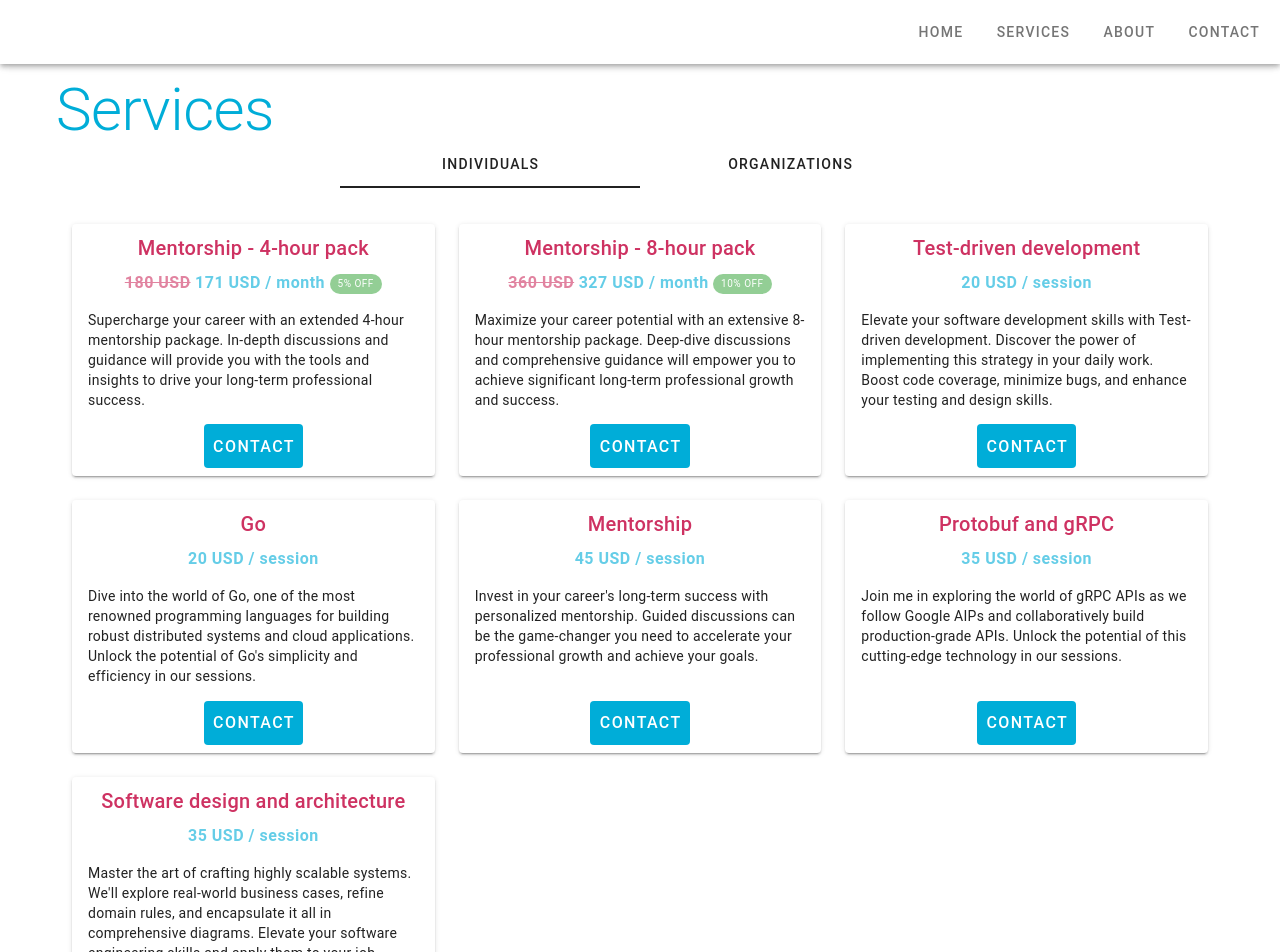
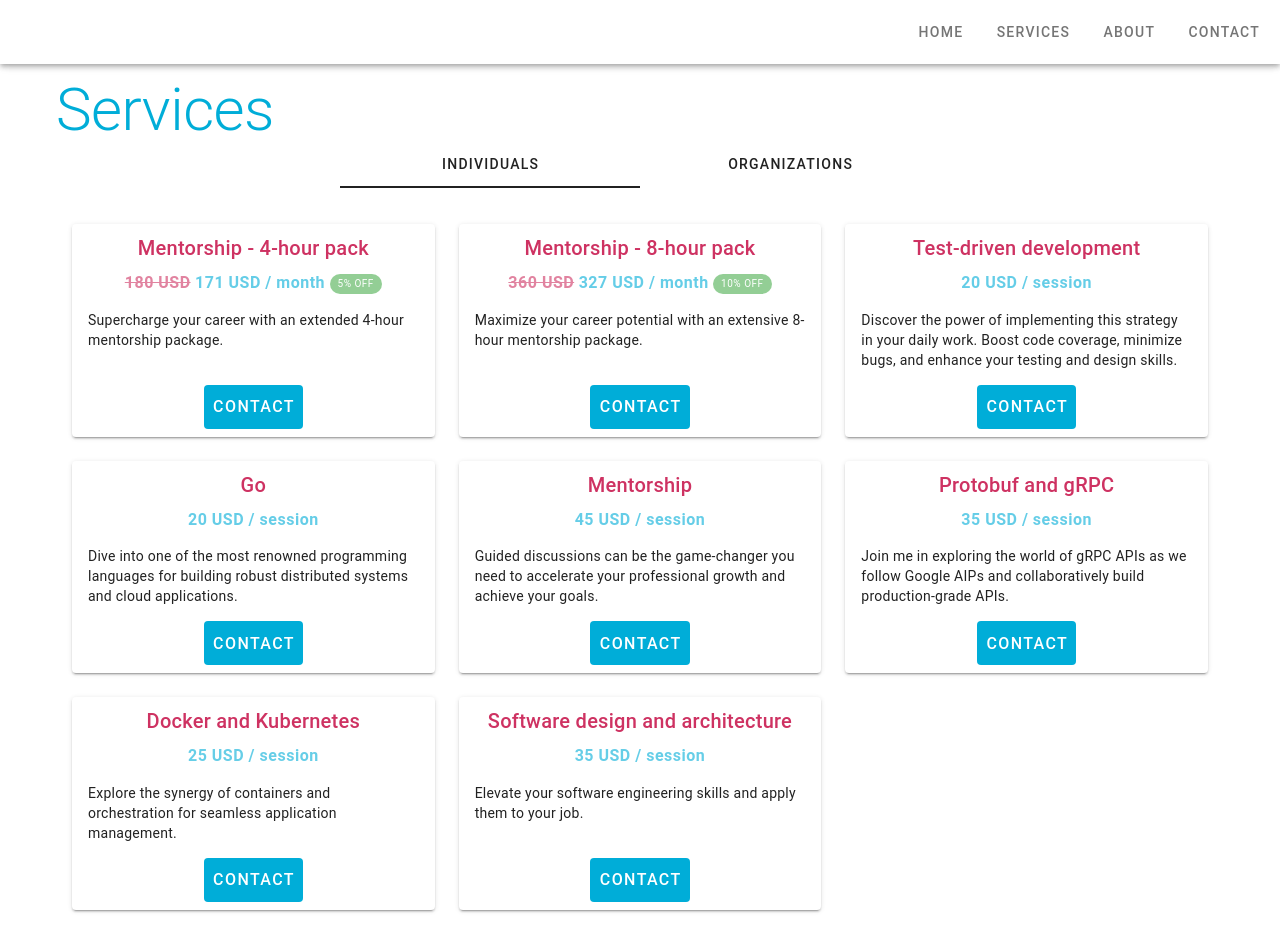
Before and after one commit to marcoshuck/huck.com.ar, a Vue app: page /services in a window 1280 px wide. Shown: the top 952 px of the page. Built offline with nearby package versions, Linux system fonts and the light colour scheme; what vue-hotjar would draw is missing.

Commit message:
Continue working on SPA
Signed-off-by: Marcos Huck <marcos@huck.com.ar>

```diff
--- a/src/domain/service_description.ts
+++ b/src/domain/service_description.ts
@@ -3,6 +3,6 @@ export interface ServiceDescription {
   description: string;
   amount: number;
   currency: string;
-  type: 'session' | 'pack' | 'month' | 'interview';
+  type: 'session' | 'pack' | 'month' | 'interview' | 'hour';
   discount?: number;
 }
--- a/src/views/About.vue
+++ b/src/views/About.vue
@@ -23,20 +23,20 @@ const experiences: Experience[] = [
     image: photoMay22,
   },
   {
+    title: 'Sub-operation manager',
+    company: 'Ekumen',
+    department: 'Recruiting: Technical Interviews',
+    startYear: 2022,
+    color: 'secondary',
+  },
+  {
     title: 'UTN Paraná - Workshop co-organizer',
     company: 'Ekumen',
     department: 'Conferences',
     startYear: 2022,
     endYear: 2022,
-    color: 'secondary',
+    color: 'primary',
     image: photoUTN,
-  },
-  {
-    title: 'Sub-operation manager',
-    company: 'Ekumen',
-    department: 'Recruiting',
-    startYear: 2022,
-    color: 'primary',
   },
   {
     title: 'Semi-Senior Software Engineer (L5)',
--- a/src/views/Home.vue
+++ b/src/views/Home.vue
@@ -44,7 +44,7 @@ const reviews: Review[] = [
 <template>
   <v-container class="fill-height">
       <v-row align="center" justify="center">
-          <v-col cols="7" class="justify-center">
+          <v-col cols="12" md="8" class="justify-center">
               <h1 class="text-h1 text-center my-2 text-primary">Marcos Huck</h1>
               <h2 class="text-h2 text-center my-2 text-secondary">Full-stack Engineer</h2>
               <p class="text-body-1 my-2">
@@ -69,7 +69,7 @@ const reviews: Review[] = [
               </v-row>
           </v-col>
           <v-spacer></v-spacer>
-          <v-col cols="4">
+          <v-col cols="12" md="4">
               <v-row align="center" justify="center">
                   <v-img class="rounded-circle" src="@/assets/landing_photo.jpg"></v-img>
               </v-row>
@@ -78,7 +78,7 @@ const reviews: Review[] = [
       <v-divider class="my-10"></v-divider>
       <v-row align="stretch" justify="center">
           <v-col cols="12"><h2 class="text-h4 text-secondary">Reviews</h2></v-col>
-          <v-col cols="6" v-for="(review, index) in reviews"  :key="index">
+          <v-col cols="12" sm="4" v-for="(review, index) in reviews"  :key="index">
               <ReviewCard :review="review"></ReviewCard>
           </v-col>
       </v-row>
--- a/src/views/Services.vue
+++ b/src/views/Services.vue
@@ -6,7 +6,7 @@ import {ref} from "vue";
 const individuals: ServiceDescription[] = [
   {
     title: 'Mentorship - 4-hour pack',
-    description: 'Supercharge your career with an extended 4-hour mentorship package. In-depth discussions and guidance will provide you with the tools and insights to drive your long-term professional success.',
+    description: 'Supercharge your career with an extended 4-hour mentorship package.',
     amount: 180,
     type: 'month',
     currency: 'usd',
@@ -14,7 +14,7 @@ const individuals: ServiceDescription[] = [
   },
   {
     title: 'Mentorship - 8-hour pack',
-    description: 'Maximize your career potential with an extensive 8-hour mentorship package. Deep-dive discussions and comprehensive guidance will empower you to achieve significant long-term professional growth and success.',
+    description: 'Maximize your career potential with an extensive 8-hour mentorship package.',
     amount: 360,
     type: 'month',
     currency: 'usd',
@@ -22,35 +22,42 @@ const individuals: ServiceDescription[] = [
   },
   {
     title: 'Test-driven development',
-    description: 'Elevate your software development skills with Test-driven development. Discover the power of implementing this strategy in your daily work. Boost code coverage, minimize bugs, and enhance your testing and design skills.',
+    description: 'Discover the power of implementing this strategy in your daily work. Boost code coverage, minimize bugs, and enhance your testing and design skills.',
     amount: 20,
     type: 'session',
     currency: 'usd',
   },
   {
     title: 'Go',
-    description: 'Dive into the world of Go, one of the most renowned programming languages for building robust distributed systems and cloud applications. Unlock the potential of Go\'s simplicity and efficiency in our sessions.',
+    description: 'Dive into one of the most renowned programming languages for building robust distributed systems and cloud applications.',
     amount: 20,
     type: 'session',
     currency: 'usd',
   },
   {
     title: 'Mentorship',
-    description: 'Invest in your career\'s long-term success with personalized mentorship. Guided discussions can be the game-changer you need to accelerate your professional growth and achieve your goals.',
+    description: 'Guided discussions can be the game-changer you need to accelerate your professional growth and achieve your goals.',
     amount: 45,
     type: 'session',
     currency: 'usd',
   },
   {
     title: 'Protobuf and gRPC',
-    description: 'Join me in exploring the world of gRPC APIs as we follow Google AIPs and collaboratively build production-grade APIs. Unlock the potential of this cutting-edge technology in our sessions.',
+    description: 'Join me in exploring the world of gRPC APIs as we follow Google AIPs and collaboratively build production-grade APIs.',
     amount: 35,
     type: 'session',
     currency: 'usd',
   },
   {
+    title: 'Docker and Kubernetes',
+    description: 'Explore the synergy of containers and orchestration for seamless application management.',
+    amount: 25,
+    type: 'session',
+    currency: 'usd',
+  },
+  {
     title: 'Software design and architecture',
-    description: 'Master the art of crafting highly scalable systems. We\'ll explore real-world business cases, refine domain rules, and encapsulate it all in comprehensive diagrams. Elevate your software engineering skills and apply them to your job.',
+    description: 'Elevate your software engineering skills and apply them to your job.',
     amount: 35,
     type: 'session',
     currency: 'usd',
@@ -60,9 +67,23 @@ const individuals: ServiceDescription[] = [
 const organizations: ServiceDescription[] = [
   {
     title: 'Technical Interview',
-    description: 'Let me handle the heavy lifting of interviewing your engineering candidates. I\'ll conduct Computer science and Web interviews and deliver a comprehensive summary, providing valuable insights based on your specific criteria.',
+    description: 'By conducting Computer science Web and System design interviews, I can provide valuable insights based on your specific criteria.',
+    amount: 100,
+    type: 'interview',
+    currency: 'usd',
+  },
+  {
+    title: 'Third-party integrations',
+    description: 'Simplify your operations by entrusting the task of creating seamless integrations with different services.',
     amount: 50,
-    type: 'interview',
+    type: 'hour',
+    currency: 'usd',
+  },
+  {
+    title: 'Software engineering',
+    description: 'Allow me to handle the development of diverse systems for your company, including automations, APIs, and more.',
+    amount: 50,
+    type: 'hour',
     currency: 'usd',
   },
 ];
```
